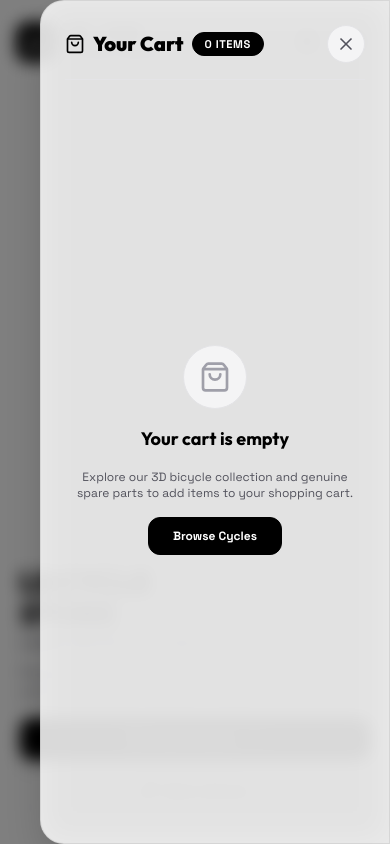
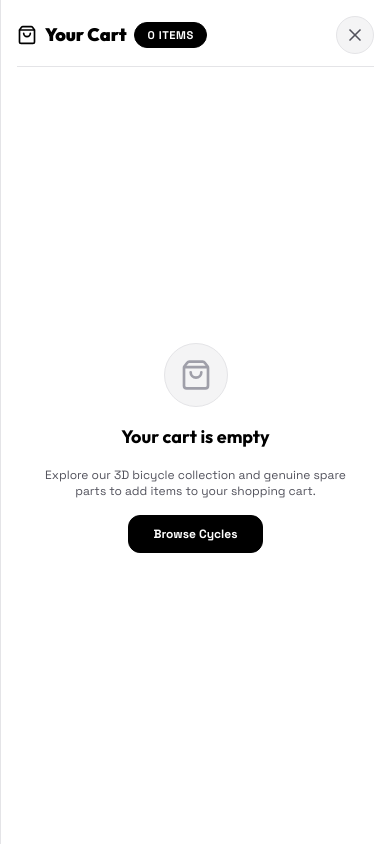
Before and after one commit to mannatsahu55-oss/ls-cycle-store, a React (Vite) app: page / in a window 390 px wide. Both pictures are taken after a click on the button 307 px from the left and 41 px from the top of the page. Shown: the top 844 px of the page. Built offline with nearby package versions, Linux system fonts and the light colour scheme.

Commit message:
Fix mobile CartDrawer: prevent horizontal clipping, adjust padding, and refine item layout

```diff
--- a/src/components/CartDrawer.jsx
+++ b/src/components/CartDrawer.jsx
@@ -33,28 +33,29 @@ export default function CartDrawer({
 
   return (
     <div className="fixed inset-0 z-50 overflow-hidden bg-black/50 backdrop-blur-sm animate-in fade-in duration-200">
-      <div className="absolute inset-y-0 right-0 max-w-full flex pl-10">
-        <div className="w-screen max-w-md glass-panel border-l border-zinc-200 rounded-none rounded-l-3xl p-6 flex flex-col justify-between bg-white shadow-2xl animate-in slide-in-from-right duration-300">
+      <div className="absolute inset-y-0 right-0 max-w-full flex sm:pl-10 w-full justify-end">
+        <div className="w-full sm:w-screen sm:max-w-md border-l border-zinc-200 rounded-none sm:rounded-l-3xl p-4 sm:p-6 flex flex-col justify-between bg-white shadow-2xl animate-in slide-in-from-right duration-300">
 
           {/* Header */}
-          <div className="flex items-center justify-between pb-4 border-b border-zinc-200">
+          <div className="flex items-center justify-between pb-3 sm:pb-4 border-b border-zinc-200">
             <div className="flex items-center gap-2">
               <ShoppingBag className="w-5 h-5 text-black" />
-              <h2 className="font-heading font-black text-xl text-black">Your Cart</h2>
-              <span className="badge-neon bg-black text-white border-black text-xs">
+              <h2 className="font-heading font-black text-lg sm:text-xl text-black">Your Cart</h2>
+              <span className="badge-neon bg-black text-white border-black text-[10px] sm:text-xs">
                 {cartItems.reduce((acc, i) => acc + i.quantity, 0)} items
               </span>
             </div>
             <button
               onClick={onClose}
-              className="p-2 rounded-full bg-zinc-100 border border-zinc-200 text-zinc-600 hover:text-black hover:bg-zinc-200"
+              className="p-2 rounded-full bg-zinc-100 border border-zinc-200 text-zinc-600 hover:text-black hover:bg-zinc-200 transition-all"
+              aria-label="Close cart"
             >
               <X className="w-5 h-5" />
             </button>
           </div>
 
           {/* Cart Items List */}
-          <div className="flex-1 overflow-y-auto py-4 space-y-4">
+          <div className="flex-1 overflow-y-auto py-3 sm:py-4 space-y-3 sm:space-y-4">
             {cartItems.length === 0 ? (
               <div className="h-full flex flex-col items-center justify-center text-center py-12 space-y-4">
                 <div className="w-16 h-16 rounded-full bg-zinc-100 border border-zinc-200 flex items-center justify-center text-zinc-400">
@@ -75,16 +76,16 @@ export default function CartDrawer({
               cartItems.map((item) => (
                 <div
                   key={`${item.id}-${item.selectedColor || ''}-${item.selectedSize || ''}`}
-                  className="glass-panel p-3.5 rounded-xl border-zinc-200 bg-zinc-50 flex items-center gap-3"
+                  className="p-3 sm:p-3.5 rounded-xl border border-zinc-200 bg-zinc-50 flex items-center gap-3"
                 >
                   <img
                     src={item.image}
                     alt={item.name}
-                    className="w-16 h-16 object-cover rounded-lg bg-white border border-zinc-200 shrink-0"
+                    className="w-14 h-14 sm:w-16 sm:h-16 object-cover rounded-lg bg-white border border-zinc-200 shrink-0"
                   />
 
-                  <div className="flex-1 min-w-0">
-                    <h4 className="font-heading font-bold text-sm text-black truncate">
+                  <div className="flex-1 min-w-0 pr-1">
+                    <h4 className="font-heading font-bold text-xs sm:text-sm text-black truncate">
                       {item.name}
                     </h4>
                     <div className="text-[10px] text-zinc-500 flex items-center gap-2 mt-0.5 font-medium">
@@ -99,33 +100,36 @@ export default function CartDrawer({
                         </span>
                       )}
                     </div>
-                    <div className="font-heading font-bold text-sm text-black mt-1">
+                    <div className="font-heading font-black text-xs sm:text-sm text-black mt-1">
                       ₹{item.price.toLocaleString('en-IN')}
                     </div>
                   </div>
 
                   {/* Quantity Controls */}
-                  <div className="flex flex-col items-end gap-2 shrink-0">
+                  <div className="flex flex-col items-end gap-1.5 sm:gap-2 shrink-0">
                     <button
                       onClick={() => onRemoveItem(item.id)}
-                      className="text-zinc-400 hover:text-black p-1"
+                      className="text-zinc-400 hover:text-black p-1 transition-colors"
+                      aria-label="Remove item"
                     >
-                      <Trash2 className="w-4 h-4" />
+                      <Trash2 className="w-3.5 h-3.5 sm:w-4 sm:h-4" />
                     </button>
 
-                    <div className="flex items-center gap-1.5 bg-white border border-zinc-200 rounded-lg p-1">
+                    <div className="flex items-center gap-1 bg-white border border-zinc-200 rounded-lg p-0.5 sm:p-1">
                       <button
                         onClick={() => onUpdateQuantity(item.id, item.quantity - 1)}
                         className="p-1 hover:text-black"
+                        aria-label="Decrease quantity"
                       >
                         <Minus className="w-3 h-3 text-zinc-600" />
                       </button>
-                      <span className="text-xs font-bold text-black px-1">
+                      <span className="text-xs font-bold text-black px-1 min-w-[16px] text-center">
                         {item.quantity}
                       </span>
                       <button
                         onClick={() => onUpdateQuantity(item.id, item.quantity + 1)}
                         className="p-1 hover:text-black"
+                        aria-label="Increase quantity"
                       >
                         <Plus className="w-3 h-3 text-zinc-600" />
                       </button>
```
